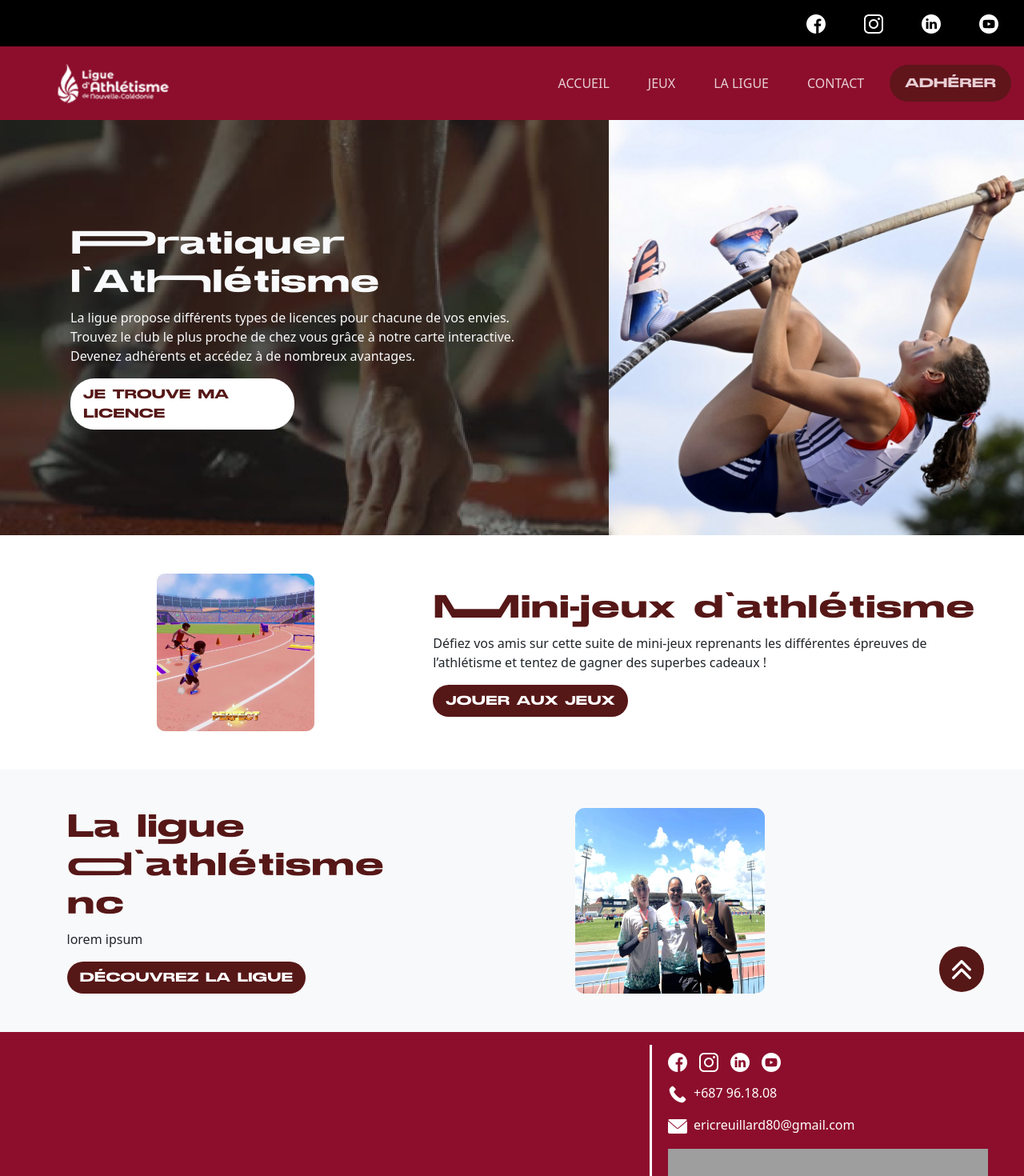
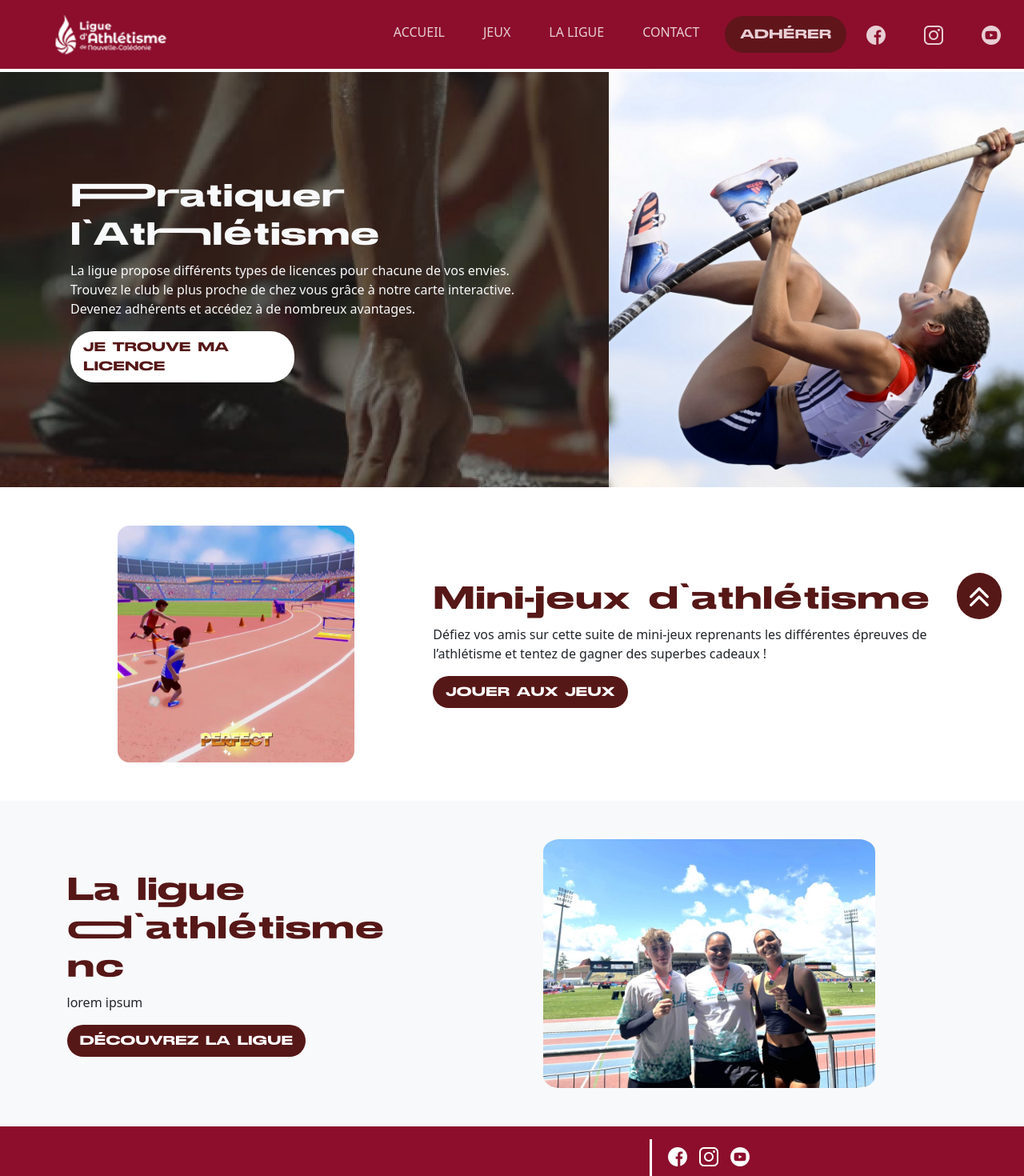
Before and after one commit to CyrilRousteau/athletisme-nc-frontend-repo, an Angular app: page / in a window 1280 px wide. Shown: the top 1470 px of the page at 80% size. Built offline with nearby package versions, Linux system fonts and the light colour scheme; grey boxes are pictures that could not be loaded.

Commit message:
modif générales

```diff
--- a/src/app/app.component.css
+++ b/src/app/app.component.css
@@ -14,7 +14,9 @@ body {
     justify-content: space-between;
     align-items: center;
     background-color: #8c0e2c;
-    padding: 1rem;
+    padding: 1%;
+    position: fixed;
+    width: 100%;
 }
 .imgSize {
     width: 150px;
@@ -64,41 +66,9 @@ body {
 }
 /* fin barre nav */
 
-/* début barre résaux sociaux */
-.socialbar {
-    display: flex;
-    justify-content: space-between;
-    align-items: center;
-    background-color: #000000;
-    padding: 1rem;
-}
-
-.social {
-    color: white;
-    font-size: 1.5rem;
-    font-weight: bold;
-}
-.socialbar-menu {
-    list-style: none;
-    display: flex;
-    margin: 0;
-    padding: 0;
-}
-.socialbar-menu li {
-    margin-left: 1rem;
-}
-.socialbar-menu li a {
-    color: white;
-    text-decoration: none;
-    padding: 0.5rem 1rem;
-    transition: background-color 0.3s;
-}
-/* fin barre résaux sociaux */
-
 /* début footer */
 .footer{
     background-color: #8c0e2c;
-
     color: white;
 }
 .sous-footer{
@@ -126,3 +96,8 @@ body {
 }
 
 /* fin footer */
+
+
+.padding-nav{
+    padding-top: 90px;
+}
--- a/src/app/app.component.html
+++ b/src/app/app.component.html
@@ -1,20 +1,19 @@
 <header>
-    <nav class="socialbar d-flex justify-content-end">
-        <ul class="socialbar-menu align-items-center">
-            <li><a href="#dd"><img src="/img/facebook.png" alt="icone facebook"></a></li>
-            <li><a href="#dd"><img src="/img/instagram.png" alt="icone instagram"></a></li>
-            <li><a href="#dd"><img src="/img/linkedin.png" alt="icone linkedin"></a></li>
-            <li><a href="#dd"><img src="/img/youtube.png" alt="icone youtube"></a></li>
-        </ul>
-    </nav>
     <nav class="navbar col-12 text-uppercase">
-        <a href="/"><img src="/img/logo.png" alt="logo ligue athlétimse NC" class="imgSize col-6"></a>
-        <ul class="navbar-menu d-flex justify-content-end align-items-center col-6">
-            <li><a routerLink="/">Accueil</a></li>
-            <li><a href="/game">Jeux</a></li>
-            <li><a href="/ligue">La ligue</a></li>
-            <li><a routerLink="/contact">Contact</a></li>
-            <li class="adherer"><a routerLink="/athletisme">Adhérer</a></li>
+        <a href="/"><img src="/img/logo.png" alt="logo ligue athlétimse NC" class="imgSize col-4"></a>
+        <ul class="navbar-menu d-flex justify-content-end align-items-center col-8">
+            <div class="col-9 d-flex flex-row justify-content-end">
+                <li><a routerLink="/">Accueil</a></li>
+                <li><a href="/game">Jeux</a></li>
+                <li><a href="/ligue">La ligue</a></li>
+                <li><a routerLink="/contact">Contact</a></li>
+                <li class="adherer"><a routerLink="/athletisme">Adhérer</a></li>
+            </div>
+            <div class="col-3 d-flex flex-row justify-content-end">
+                <li><a href="https://www.facebook.com/p/Ligue-Nouvelle-Cal%C3%A9donie-Athl%C3%A9tisme-61553746453933/?paipv=0&eav=AfbWZK3SVIkajjfA-cURxexKHNVnz3g54wjtvtbawuYag3BiEfrCNY54ejuHWzfi7r8&_rdr"><img src="/img/facebook.png" alt="icone facebook"></a></li>
+                <li><a href="https://www.instagram.com/ligue_athle_nc/"><img src="/img/instagram.png" alt="icone instagram"></a></li>
+                <li><a href="https://www.youtube.com/@lescagous-nouvelle-caledon5115"><img src="/img/youtube.png" alt="icone youtube"></a></li>
+            </div>
         </ul>
     </nav>
 </header>
@@ -29,35 +28,36 @@
             <div class="d-flex justify-content-center pb-4"><h4><b>Accès rapide</b></h4></div>
             <div class="col nav-footer text-center">
                 <li><a href="/">Accueil</a></li>
-                <li><a href="">Jeux</a></li>
-                <li><a href="">Contact</a></li>
+                <li><a href="/game">Jeux</a></li>
+                <li><a href="/contact">Contact</a></li>
             </div>
             <div class="col nav-footer text-center">
-                <li><a href="">Pratiquer l'athlétimse</a></li>
-                <li><a href="">Choisir ma licence</a></li>
-                <li><a href="">Trouver un club</a></li>
+                <li><a href="/licence#pratiquer">Pratiquer l'athlétimse</a></li>
+                <li><a href="/licence#choisir">Choisir ma licence</a></li>
+                <li><a href="/licence#club">Trouver un club</a></li>
             </div>
             <div class="col nav-footer text-center">
                 <li><a href="/ligue">La ligue</a></li>
-                <li><a href="">Web-documentaires</a></li>
-                <li><a href="">Formulaire d'adhésion</a></li>
+                <li><a href="/ligue#webdoc">Web-documentaires</a></li>
+                <li><a href="/athletisme#adhesion">Formulaire d'adhésion</a></li>
             </div>
         </div>
         <div class="col-4 border-footer">
             <div class="col p-2">
-                <a href="#dd" class="socialbar-footer"><img src="/img/facebook.png" alt="icone facebook"></a>
-                <a href="#dd" class="socialbar-footer"><img src="/img/instagram.png" alt="icone instagram"></a>
-                <a href="#dd" class="socialbar-footer"><img src="/img/linkedin.png" alt="icone linkedin"></a>
-                <a href="#dd" class="socialbar-footer"><img src="/img/youtube.png" alt="icone youtube"></a>
+                <a href="https://www.facebook.com/p/Ligue-Nouvelle-Cal%C3%A9donie-Athl%C3%A9tisme-61553746453933/?paipv=0&eav=AfbWZK3SVIkajjfA-cURxexKHNVnz3g54wjtvtbawuYag3BiEfrCNY54ejuHWzfi7r8&_rdr" class="socialbar-footer"><img src="/img/facebook.png" alt="icone facebook"></a>
+                <a href="https://www.instagram.com/ligue_athle_nc/" class="socialbar-footer"><img src="/img/instagram.png" alt="icone instagram"></a>
+                <a href="https://www.youtube.com/@lescagous-nouvelle-caledon5115" class="socialbar-footer"><img src="/img/youtube.png" alt="icone youtube"></a>
             </div>
             <div class="col nav-footer">
                 <li><img src="/img/phone.png" alt="icone téléphone" class="icone p-2">+687 96.18.08</li>
-                <li><img src="/img/mail.png" alt="icone mail" class="icone p-2"><a href="">ericreuillard80&#64;gmail.com</a></li>
+                <a href="mailto:ericreuillard80@gmail.com">
+                    <li><img src="/img/mail.png" alt="icone mail" class="icone p-2">ericreuillard80&#64;gmail.com</li>
+                </a>
                 <li><img src="/img/map.png" alt="icone map" class="icone p-2"><a href="">Stade Numa-Daly, 2 Rue Maurice-Herzog </a></li>
             </div>
         </div>
     </div>
     <div class="d-flex align-items-center justify-content-center p-2 sous-footer col-12">
-        <a href="" class="text-decoration-none text-light p-2">Politiques de confidentialité</a>| ©Copyright 2024 SAE athlétimse
+        <a href="" class="text-decoration-none text-light p-2">Politiques de confidentialité</a>| ©Copyright 2024 SAE athlétisme
     </div>
 </footer>
--- a/src/app/app.routes.ts
+++ b/src/app/app.routes.ts
@@ -13,5 +13,4 @@ export const routes: Routes = [
   { path: 'game', component: GameComponent },
   { path: 'ligue', component: LigueComponent },
   { path: 'rgpd', component: RgpdComponent },
-  // Ajoutez d'autres routes ici
 ];
--- a/src/app/athletisme/athletisme.component.html
+++ b/src/app/athletisme/athletisme.component.html
@@ -1 +1,3 @@
-<p>athletisme works!</p>
+<div class="padding-nav">
+    <p>athletisme works!</p>
+</div>
--- a/src/app/contact/contact.component.html
+++ b/src/app/contact/contact.component.html
@@ -1,3 +1,4 @@
+<div class="padding-nav">
   <div class="text-center bg-img">
       <div class="row align-items-center">
         <div class="col">
@@ -29,3 +30,4 @@
         </div>
       </div>
   </div>
+</div>
--- a/src/app/game/game.component.html
+++ b/src/app/game/game.component.html
@@ -1 +1,3 @@
-<p>game works!</p>
+<div class="padding-nav">
+    <p>game works!</p>
+</div>
--- a/src/app/home/home.component.css
+++ b/src/app/home/home.component.css
@@ -28,6 +28,9 @@
 .licence-acc:hover {
     background-color: #910303;
 }
+.fit-div{
+    width: 100%;
+}
 .bg-img {
     background-image: url("../../../public/img/ligne.png");
     background-repeat: no-repeat;
@@ -40,7 +43,7 @@
     height: 100%;
 }
 .img-acc{
-    width: 40%;
+    width: 60%;
     border-radius: 5%;
 }
 .font{
@@ -56,15 +59,16 @@
 .div-left{
     padding-left: 3%;
 }
-.monter{
+.monter-container {
+    position: fixed;
+    bottom: 3%;
+    right: 2%;
+    z-index: 1000;
+}
+.monter {
     background-color: #561717;
     width: fit-content;
     height: fit-content;
     border-radius: 30px;
     margin: 2%;
 }
-.monter-container {
-    position: sticky;
-    top: 50%;
-    z-index: 1000;
-}
--- a/src/app/home/home.component.html
+++ b/src/app/home/home.component.html
@@ -1,26 +1,36 @@
+<div class="padding-nav">
     <!-- début Pratiquer l'athlétisme -->
+    <div class="fit-div">
         <div class="bg-img col-12 bg-color row text-light">
             <div class="col-7 d-flex justify-content-center flex-column texte">
                 <h1 class="font">PPratiquer l’Athhlétisme</h1>
                 <p>La ligue propose différents types de licences pour chacune de vos envies. Trouvez le club le plus proche de chez vous grâce à notre carte interactive.
                     <br/>Devenez adhérents et accédez à de nombreux avantages.</p>
-        <a href="" class="licence font">JE TROUVE MA LICENCE</a>
+                <a href="/licence" class="licence font">JE TROUVE MA LICENCE</a>
             </div>
             <div class="col-5">
                 <img src="img/saut.jpg" alt="" class="img">
             </div>
         </div>
+    </div>
     <!-- fin Pratiquer l'athlétisme -->
 
+    <!-- Le bouton de monter fixe sur la page -->
+    <div id="monter-container" class="monter-container d-flex justify-content-end align-items-end col-1">
+        <div class="monter p-3 d-flex justify-content-center align-items-center">
+            <a href="#top"><img src="img/monter.png" alt="flèche monter"></a>
+        </div>
+    </div>
+
     <!-- début mini-jeux -->
-<div class="d-flex m-5">
+    <div id="mini-jeux" class="d-flex m-5">
         <div class="d-flex col-5 justify-content-center">
             <img src="img/jeu.jpg" class="img-acc" alt="">
         </div>
         <div class="d-flex flex-column col-7 justify-content-center">
-        <h1 class="font titre-acc">MMini-jeux d'athlétisme</h1>
+            <h1 class="font titre-acc">Mini-jeux d'athlétisme</h1>
             <p>Défiez vos amis sur cette suite de mini-jeux reprenants les différentes épreuves de l’athlétisme et tentez de gagner des superbes cadeaux !</p>
-        <a href="" class="licence-acc font">JOUER AUX JEUX</a>
+            <a href="/game" class="licence-acc font">JOUER AUX JEUX</a>
         </div>
     </div>
     <!-- fin mini-jeux -->
@@ -32,13 +42,9 @@
             <p>lorem ipsum</p>
             <a href="/ligue" class="licence-acc font">DÉCOUVREZ LA LIGUE</a>
         </div>
-    <div class="d-flex col-6 justify-content-center">
+        <div class="d-flex col-7 justify-content-center">
             <img src="img/ligue-athlete.jpg" class="img-acc" alt="">
-    </div>
-    <div class="monter-container d-flex justify-content-end align-items-end col-1">
-        <div class="monter p-3 d-flex justify-content-center align-items-center">
-            <a href="#"><img src="img/monter.png" alt="flèche monter"></a>
-        </div>
         </div>
     </div>
     <!-- fin ligue athlé -->
+</div>
--- a/src/app/ligue/ligue.component.css
+++ b/src/app/ligue/ligue.component.css
@@ -25,17 +25,6 @@
 .font{
     font-family: 'StretchPro';
 }
-.monter{
-    background-color: #561717;
-    width: fit-content;
-    border-radius: 30px;
-    margin: 2%;
-}
-.monter-container {
-    position: sticky;
-    top: 50%;
-    z-index: 1000;
-}
 .licence-acc {
     background-color: #561717;
     border-radius: 30px;
@@ -49,3 +38,16 @@
 .licence-acc:hover {
     background-color: #910303;
 }
+.monter-container {
+    position: fixed;
+    bottom: 3%;
+    right: 2%;
+    z-index: 1000;
+}
+.monter {
+    background-color: #561717;
+    width: fit-content;
+    height: fit-content;
+    border-radius: 30px;
+    margin: 2%;
+}
--- a/src/app/ligue/ligue.component.html
+++ b/src/app/ligue/ligue.component.html
@@ -1,5 +1,6 @@
+<div class="padding-nav">
     <!-- début Présentation de la ligue -->
-<div class="bg-img col-12 bg-color row text-light d-flex justify-content-center p-5">
+    <div class="bg-img col-12 bg-color row text-light d-flex justify-content-center p-5" id="top">
         <div class="col-7 d-flex flex-column">
             <h1 class="font pb-3">PPrésentation de la ligue</h1>
             <p>Lorem ipsum dolor sit amet, consectetur adipisicing elit. Repudiandae molestiae est id consequatur, nostrum inventore animi cupiditate? Nam recusandae consequatur accusantium dolorem qui. Officia ratione esse laborum in facilis error.
@@ -12,8 +13,15 @@
     </div>
     <!-- fin Présentation de la ligue -->
 
+    <!-- Le bouton de monter fixe sur la page -->
+    <div id="monter-container" class="monter-container d-flex justify-content-end align-items-end col-1">
+        <div class="monter p-3 d-flex justify-content-center align-items-center">
+            <a href="#top"><img src="img/monter.png" alt="flèche monter"></a>
+        </div>
+    </div>
+
     <!-- début webdoc -->
-<div class="bg-img-ligue col-12 bg-color row text-light d-flex justify-content-center p-5">
+    <div class="bg-img-ligue col-12 bg-color row text-light d-flex justify-content-center p-5" id="webdoc">
         <div class="col-7 d-flex flex-column">
             <h1 class="font pb-3">NNos Webdocumentaires “À Vos Marques”</h1>
             <div class="d-flex flex-row justify-content-center align-items-center">
@@ -75,15 +83,8 @@
         </div>
         <div class="p-5 text-light d-flex flex-column align-items-center">
             <p>Retrouvez également toutes les informations utiles pour pratiquer l’athlétisme (les avantages, les licences, etc...)</p>
-        <a href="" class="licence-acc font">LES LICENCES</a>
+            <a href="/licence" class="licence-acc font">LES LICENCES</a>
         </div>
     </div>
     <!-- fin lieux -->
-
-
-
-<div class="monter-container d-flex justify-content-end align-items-end col-1">
-    <div class="monter p-3 d-flex justify-content-center align-items-center">
-        <a href="#"><img src="img/monter.png" alt="flèche monter"></a>
 </div>
-</div>
--- a/src/app/rgpd/rgpd.component.html
+++ b/src/app/rgpd/rgpd.component.html
@@ -1 +1,3 @@
-<p>rgpd works!</p>
+<div class="padding-nav">
+    <p>rgpd works!</p>
+</div>
--- a/src/styles.css
+++ b/src/styles.css
@@ -1 +1,5 @@
 /* You can add global styles to this file, and also import other style files */
+
+.padding-nav{
+    padding-top: 90px;
+}
```
Lines whose indentation alone changed are shown as unchanged.
